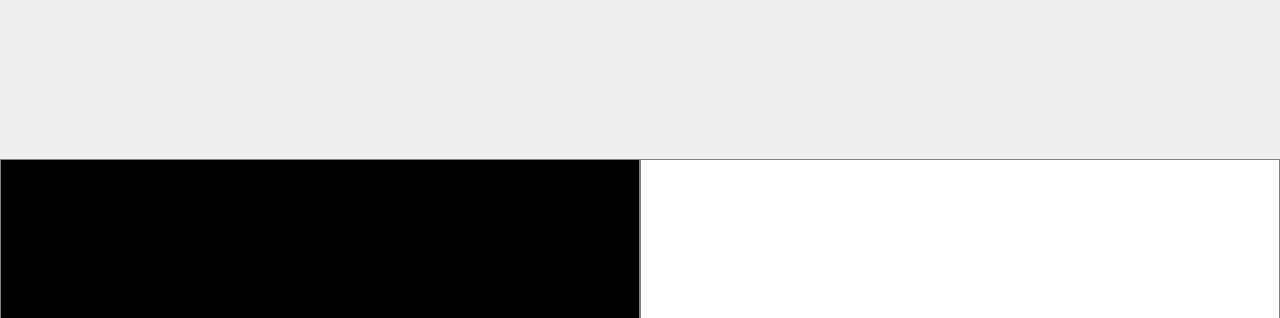
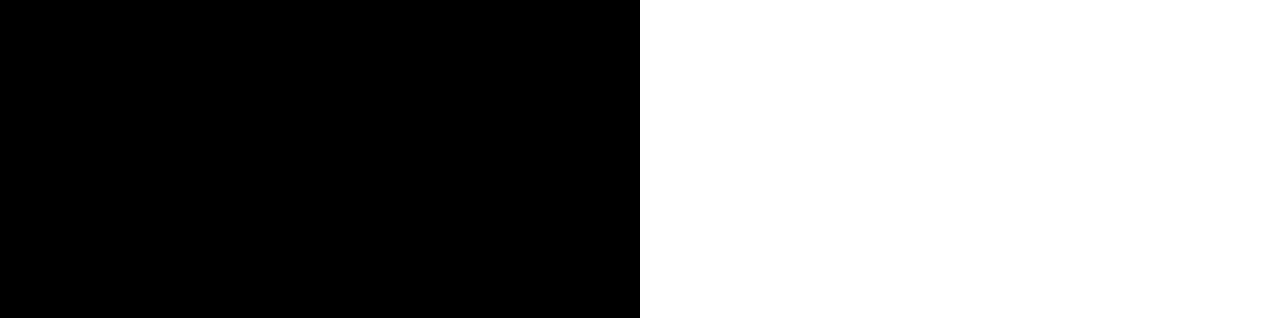
Before and after one commit to mkarpawich3/decarbonization, a plain HTML site: page index.html in a window 1280 px wide. Shown: the top 318 px of the page. Drawn offline with Linux system fonts and the light colour scheme; a web font is replaced by a local one.

Commit message:
make book fit the whole page

```diff
--- a/index.css
+++ b/index.css
@@ -22,19 +22,20 @@ body, html {
     display: table-cell;
     vertical-align: middle;
     width: 100%;
+    height: 100%;
     overflow: hidden;
 }
 
 #book {
     width: 100%;
+    height: 100%;
 }
 
 .page {
-    width: calc(50% - 2px);
+    width: 50%;
     height: 100%;
     float: left;
     overflow: hidden;
-    border: 1px solid gray;
 }
 
 #left {
--- a/index.js
+++ b/index.js
@@ -47,7 +47,7 @@ function calcMultiplier(ow, oh, w, h) {
 }
 
 function resizeBook(ow, oh) {
-    book.style.height = (window.innerWidth/8)*3 + "px";
+    // book.style.height = (window.innerWidth/8)*3 + "px";
     var page = pages[pageIndex - 1];
     var multiplier = calcMultiplier(ow, oh, page.imageWidth, page.imageHeight);
     activeImage.style.width = (page.imageWidth * multiplier) + "px";
```
